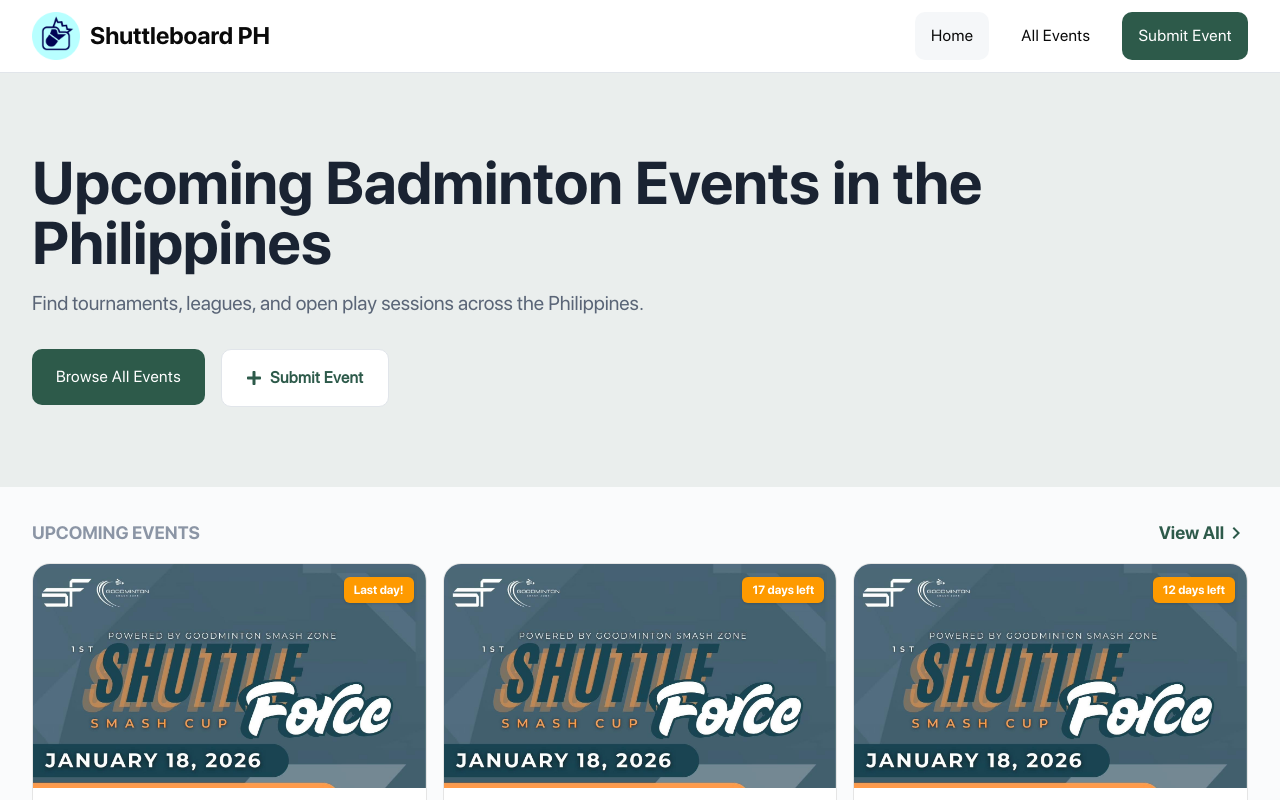
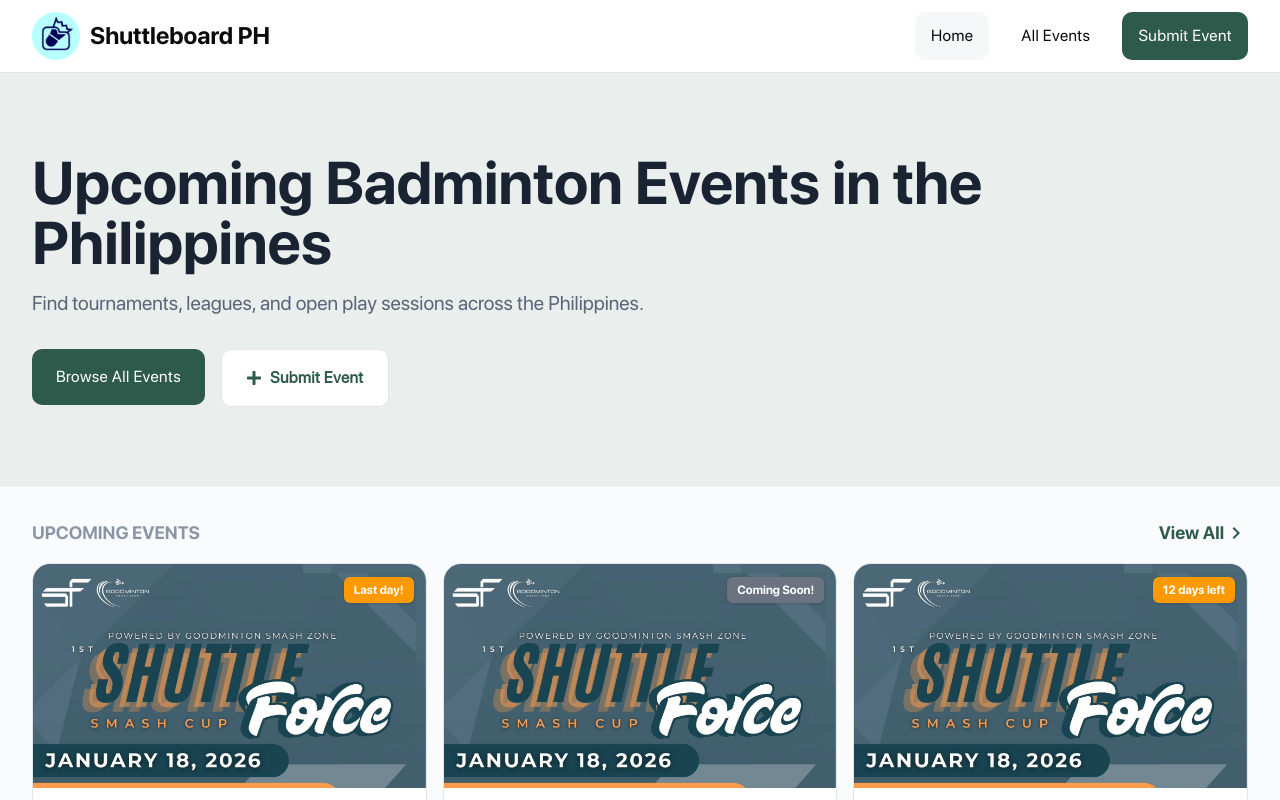
Before and after one commit to airemcs/shuttleboard, a React (Vite) app: page / in a window 1280 px wide. Shown: the top 800 px of the page. Built offline with nearby package versions, Linux system fonts and the light colour scheme.

Commit message:
Coming Soon

```diff
--- a/src/components/Card.tsx
+++ b/src/components/Card.tsx
@@ -16,6 +16,7 @@
   skillLevel?: string | string[];
   categories?: string[];
   registrationDeadline?: string;
+  registrationLink?: string;
 }
 
 export default function Card({
@@ -29,6 +30,7 @@
   skillLevel = [],
   categories = [],
   registrationDeadline,
+  registrationLink,
 }: CardProps) {
   const [imageError, setImageError] = useState(false);
 
@@ -36,11 +38,11 @@
   const remainingCount = categories.length - 3;
   const skillLevels = Array.isArray(skillLevel) ? skillLevel : skillLevel ? [skillLevel] : [];
 
-  // Extract province/region from city (e.g., "Bacoor, Cavite" → "Cavite")
   const province = city && city.includes(",") ? city.split(",").pop()?.trim() : city;
 
-  // Get registration status
   const registrationInfo = getRegistrationInfo(registrationDeadline);
+
+  const isComingSoon = !registrationLink && registrationInfo.status !== "closed";
 
   return (
     <div className="flex flex-col border rounded-2xl overflow-hidden bg-white hover:shadow-md transition-shadow">
@@ -66,7 +68,14 @@
         )}
 
         {/* Registration status badges */}
-        {registrationInfo.status === "closing-soon" && (
+        {isComingSoon && (
+          <div className="absolute top-3 right-3">
+            <span className="bg-[#6B7280] text-white text-xs font-sf-bold px-2.5 py-1.5 rounded-sm shadow-sm">
+              Coming Soon!
+            </span>
+          </div>
+        )}
+        {registrationInfo.status === "closing-soon" && !isComingSoon && (
           <div className="absolute top-3 right-3">
             <span className="bg-amber-500 text-white text-xs font-sf-bold px-2.5 py-1.5 rounded-sm shadow-sm">
               {registrationInfo.daysLeft === 0
--- a/src/data/events.json
+++ b/src/data/events.json
@@ -80,7 +80,7 @@
     "categories": ["Non-Gender Doubles"],
     "organizer": "Goodminton Smash Zone",
     "organizerLink": "https://www.facebook.com/GoodmintonSmashZone",
-    "registrationLink": "https://www.facebook.com/photo/?fbid=1183670550538473&set=a.412021107703425",
+    "registrationLink": "",
 
     "description": [
       "What a better way to start the year?",
--- a/src/pages/Details.tsx
+++ b/src/pages/Details.tsx
@@ -86,7 +86,7 @@
     if (status === "closing-soon") {
       return (
         <span className="text-amber-600">
-          {formattedDeadline} • {(getDaysLeftLabel(daysLeft))}
+          {formattedDeadline} • {getDaysLeftLabel(daysLeft)}
         </span>
       );
     }
@@ -130,6 +130,9 @@
             {skillLevels.map((level) => (
               <Pill key={level} text={level} />
             ))}
+            {!event.registrationLink && registrationInfo.status !== "closed" && (
+              <Pill text="Coming Soon" />
+            )}
             {registrationInfo.status === "closing-soon" && (
               <Pill variant="warning" text="Closing Soon" />
             )}
@@ -142,7 +145,7 @@
 
           <div className="p-5 border bg-white border-[#E1E5EA] rounded-2xl capitalize">
             <InfoRow icon={<FaCalendar className="size-4 text-[#4A5568]" />} label="DATES" value={event.date} />
-            <InfoRow icon={<FaLocationDot className="size-4 text-[#4A5568]" />} label="LOCATION" value={event.location + " - " + event.city} />
+            <InfoRow icon={<FaLocationDot className="size-4 text-[#4A5568]" />} label="LOCATION" value={event.location} />
             <InfoRow icon={<FaLayerGroup className="size-4 text-[#4A5568]" />} label="EVENT TYPE" value={event.eventType} />
             <InfoRow icon={<HiMiniSquares2X2 className="size-4 text-[#4A5568]" />} label="CATEGORIES" value={event.categories.join(", ")} />
             <InfoRow icon={<FaStar className="size-4 text-[#4A5568]" />} label="SKILL LEVEL" value={skillLevelText} />
@@ -177,6 +180,15 @@
                   disabled
                 />
               </div>
+            ) : !event.registrationLink ? (
+              <div className="w-full">
+                <Button
+                  variant="neutral"
+                  size="xl"
+                  text="Registration Coming Soon"
+                  disabled
+                />
+              </div>
             ) : (
               <a className="w-full" href={event.registrationLink} target="_blank" rel="noopener noreferrer">
                 <Button variant="primary" size="xl" text="Register for Event" icon={<MdArrowOutward />} iconPosition="right" />
--- a/src/pages/Events.tsx
+++ b/src/pages/Events.tsx
@@ -21,6 +21,20 @@
   { label: "This Year", value: "this-year" },
 ];
 
+// Extract unique cities from events data
+const uniqueCities = [...new Set(events.map((e) => e.city))].sort();
+const cityOptions = uniqueCities.map((city) => {
+  // Extract province/region for the label (e.g., "Bacoor, Cavite" → "Cavite")
+  const province = city.includes(",") ? city.split(",").pop()?.trim() : city;
+  return { label: province || city, value: city };
+});
+
+const typeOptions = [
+  { label: "Tournament", value: "Tournament" },
+  { label: "League", value: "League" },
+  { label: "Open Play", value: "Open Play" },
+];
+
 const levelOptions = [
   { label: "Open", value: "Open" },
   { label: "A", value: "A" },
@@ -32,6 +46,7 @@
   { label: "G", value: "G" },
 ];
 
+// Extract unique categories from events data
 const uniqueCategories = [...new Set(events.flatMap((e) => e.categories))].sort();
 const categoryOptions = uniqueCategories.map((category) => ({
   label: category,
@@ -77,6 +92,7 @@
       const eventDate = new Date(event.dateValue);
       eventDate.setHours(0, 0, 0, 0);
 
+      // In table view, only show events from the current year
       if (viewMode === "table") {
         const currentYear = today.getFullYear();
         if (eventDate.getFullYear() !== currentYear) return false;
@@ -89,7 +105,7 @@
         const endDate = new Date(today);
 
         if (date === "this-month") {
-          endDate.setMonth(today.getMonth() + 1, 0);
+          endDate.setMonth(today.getMonth() + 1, 0); // End of current month
         } else if (date === "3-months") {
           endDate.setMonth(today.getMonth() + 3);
         } else if (date === "6-months") {
@@ -104,11 +120,13 @@
       if (city && event.city !== city) return false;
       if (type && event.eventType !== type) return false;
 
+      // Filter by levels - check if any selected level matches the event's skillLevelDisplay
       if (levels.length > 0) {
         const eventLevels = Array.isArray(event.skillLevelDisplay)
           ? event.skillLevelDisplay
           : [event.skillLevelDisplay];
 
+        // Check if any selected level is found in the event's levels
         const hasMatchingLevel = levels.some((selectedLevel) =>
           eventLevels.some((eventLevel) =>
             eventLevel.toLowerCase().includes(selectedLevel.toLowerCase()) ||
@@ -118,6 +136,7 @@
         if (!hasMatchingLevel) return false;
       }
 
+      // Filter by categories - check if any selected category matches
       if (categories.length > 0) {
         const hasMatchingCategory = categories.some((selectedCategory) =>
           event.categories.includes(selectedCategory)
@@ -128,6 +147,7 @@
       return true;
     });
 
+    // Sort by date (earliest first)
     return filtered.sort((a, b) => {
       return new Date(a.dateValue).getTime() - new Date(b.dateValue).getTime();
     });
@@ -162,6 +182,8 @@
 
           <div className="flex flex-wrap gap-2">
             <Chip label="Date" options={dateOptions} value={date} onChange={setDate} />
+            <Chip label="City" options={cityOptions} value={city} onChange={setCity} />
+            <Chip label="Type" options={typeOptions} value={type} onChange={setType} />
             <MultiSelectChip label="Level" options={levelOptions} value={levels} onChange={setLevels} />
             <MultiSelectChip label="Category" options={categoryOptions} value={categories} onChange={setCategories} />
 
@@ -180,6 +202,8 @@
           <div className="flex flex-3 flex-wrap gap-2 items-center">
             <span className="font-sf-regular text-secondary-black">Filter by</span>
             <Chip label="Date" options={dateOptions} value={date} onChange={setDate} />
+            <Chip label="City" options={cityOptions} value={city} onChange={setCity} />
+            <Chip label="Type" options={typeOptions} value={type} onChange={setType} />
             <MultiSelectChip label="Level" options={levelOptions} value={levels} onChange={setLevels} />
             <MultiSelectChip label="Category" options={categoryOptions} value={categories} onChange={setCategories} />
 
@@ -213,6 +237,7 @@
 
           {filteredEvents.length > 0 ? (
             <>
+              {/* Mobile: Always show cards */}
               <div className="md:hidden grid grid-cols-1 gap-4">
                 {filteredEvents.map((event) => (
                   <Card
@@ -228,10 +253,12 @@
                     skillLevel={event.skillLevelDisplay}
                     categories={event.categories}
                     registrationDeadline={event.registrationDeadline}
+                    registrationLink={event.registrationLink}
                   />
                 ))}
               </div>
 
+              {/* Desktop: Respect viewMode toggle */}
               <div className="hidden md:block">
                 {viewMode === "card" ? (
                   <div key="card-view" className="grid grid-cols-2 lg:grid-cols-3 gap-4">
@@ -249,6 +276,7 @@
                         skillLevel={event.skillLevelDisplay}
                         categories={event.categories}
                         registrationDeadline={event.registrationDeadline}
+                        registrationLink={event.registrationLink}
                       />
                     ))}
                   </div>
--- a/src/pages/Home.tsx
+++ b/src/pages/Home.tsx
@@ -69,6 +69,7 @@
             skillLevel={event.skillLevelDisplay}
             categories={event.categories}
             registrationDeadline={event.registrationDeadline}
+            registrationLink={event.registrationLink}
           />
         ))}
       </div>
--- a/src/types/event.ts
+++ b/src/types/event.ts
@@ -13,7 +13,7 @@
   categories: string[];
   organizer: string;
   organizerLink: string;
-  registrationLink: string;
+  registrationLink?: string;
   registrationDeadline?: string;
   description: string[];
 }
```
